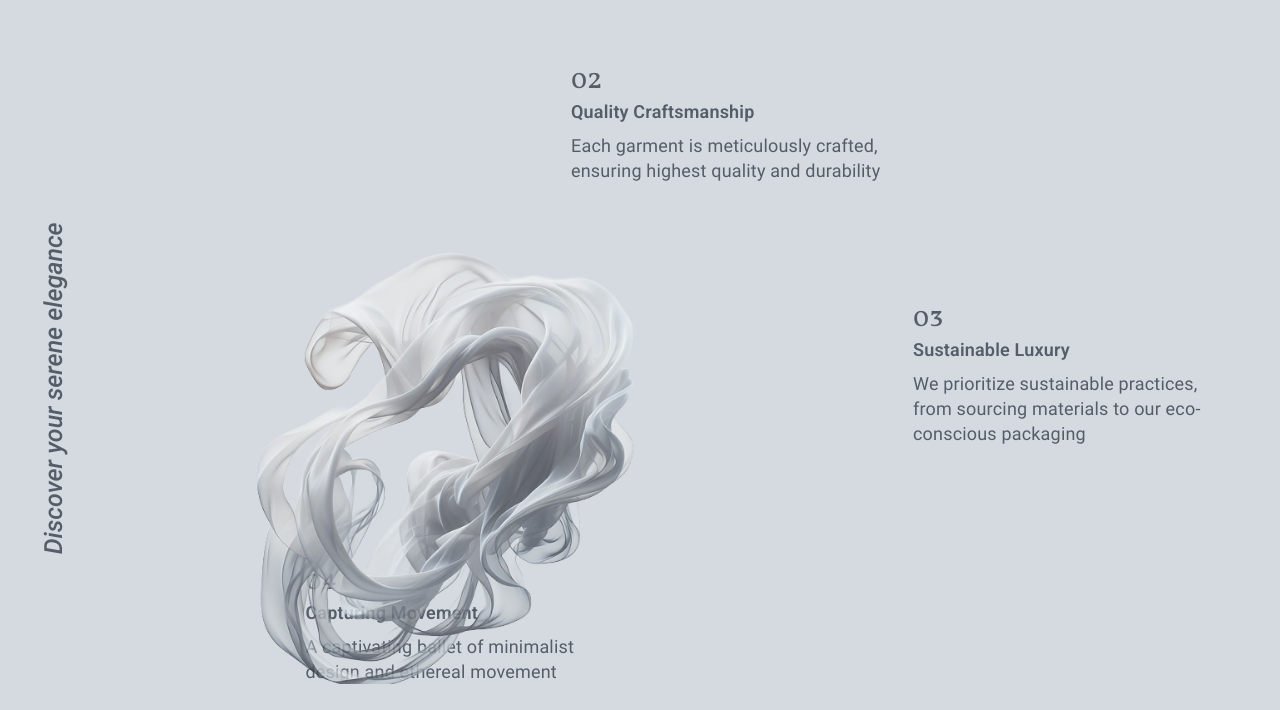
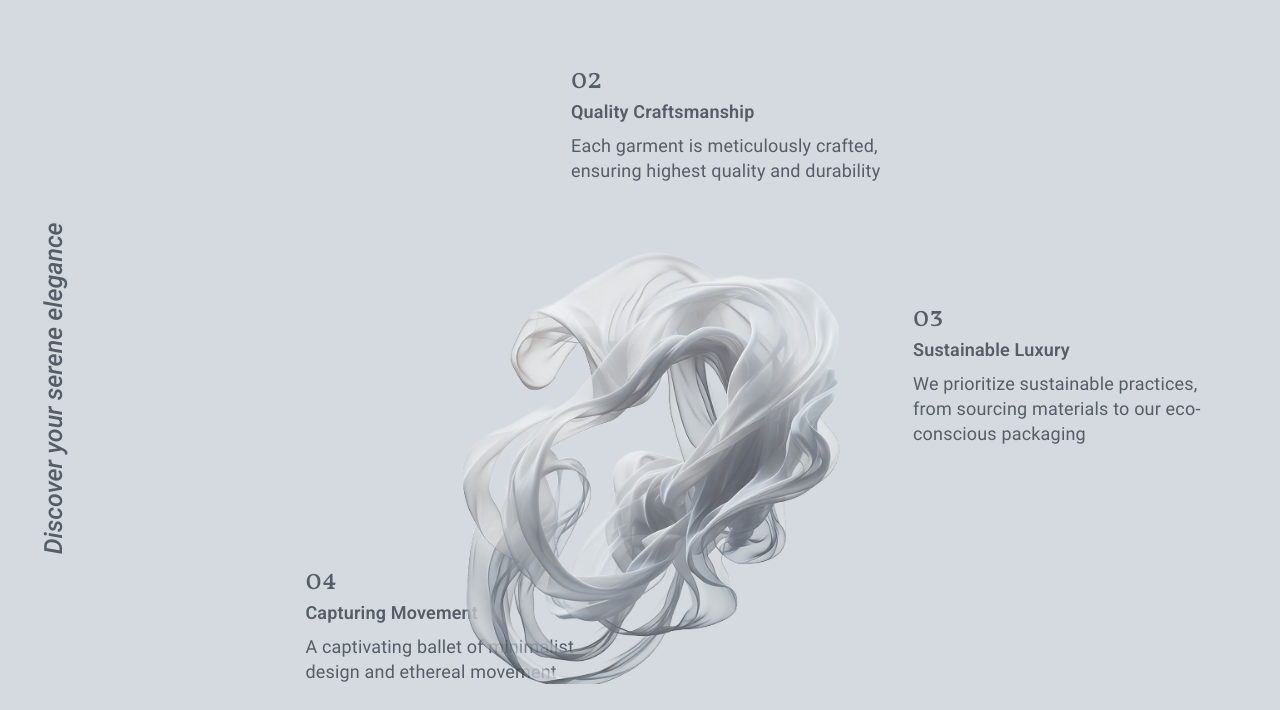
Before and after one commit to msudomoikin/tease, a plain HTML site: page index.html in a window 1280 px wide. Shown: the part 1956-2666 px from the top of the page. Drawn offline with nearby package versions, Linux system fonts and the light colour scheme; files that its build step writes are made by us from their sources.

Commit message:
fix image position

```diff
--- a/scss/blocks/_advantages.scss
+++ b/scss/blocks/_advantages.scss
@@ -75,7 +75,7 @@
     &__image {
         position: absolute;
         bottom: -60px;
-        right: 600px;
+        right: 394px;
         z-index: 1;
     }
 }
```
